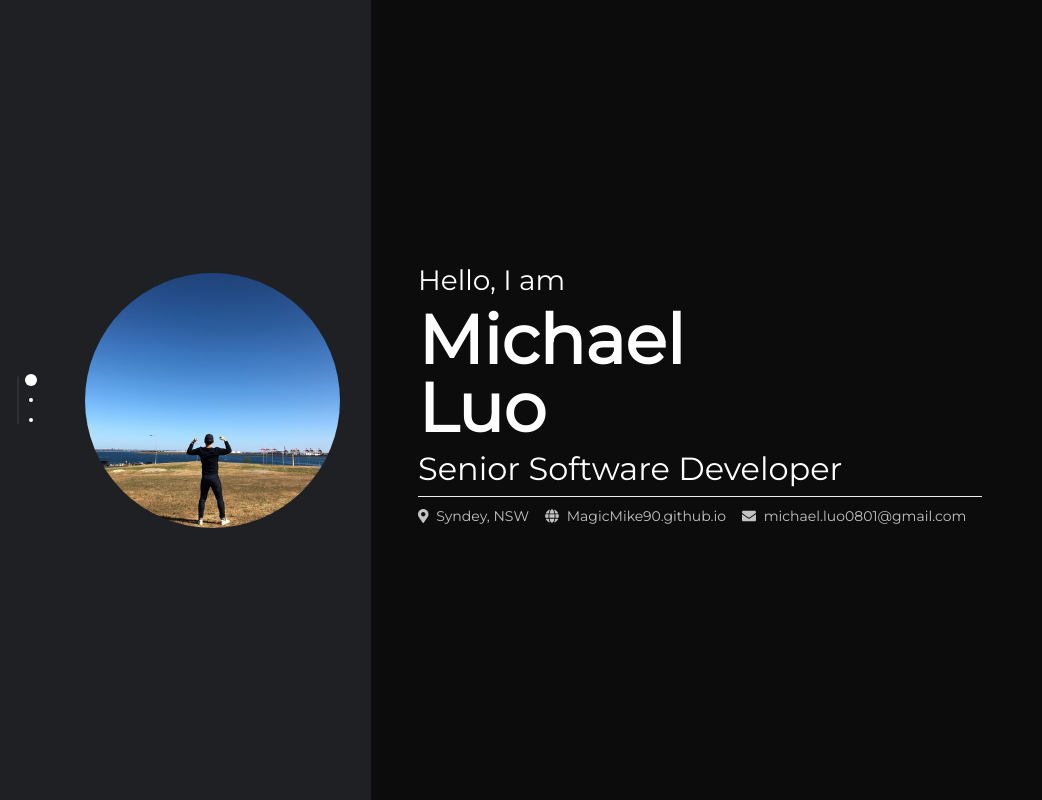
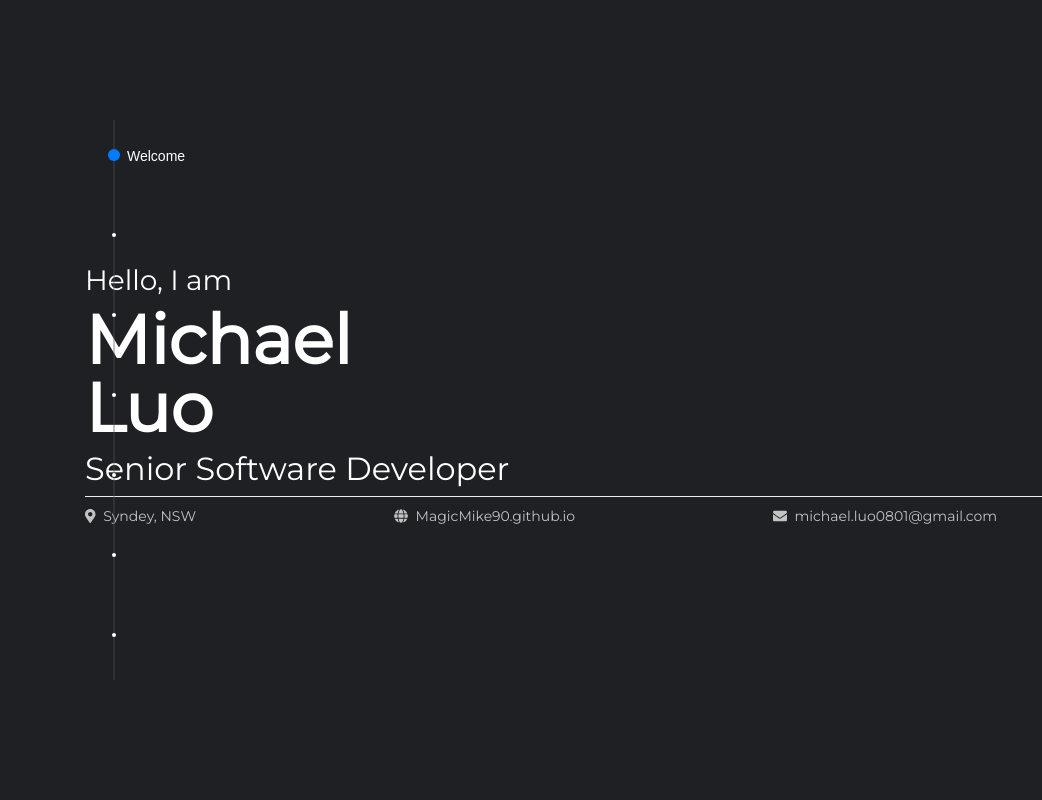
Before and after one commit to hey-mike/one-page-resume, a plain HTML site: page index.html in a window 1280 px wide. Shown: the whole page, without its empty margins (0-1042 px from the left). Drawn offline with nearby package versions, Linux system fonts and the light colour scheme.

Commit message:
fix navigation

```diff
--- a/index.html
+++ b/index.html
@@ -14,40 +14,33 @@
 
 <body>
     <div id="fullpage">
-        <div class="container h-100">
+        <div class="container">
             <section id="welcome" class="section welcome">
-                <div class="row h-100">
-                    <div class="col-md-3 col-left d-flex align-items-center">
-                        <div class="header-photo">
-                            <img class="rounded-circle avartar" src="images/avartar.png" alt="Photo">
-                        </div>
-                    </div>
-                    <div class="col-md-9 col-right d-flex align-items-center">
-                        <div class="pl-5">
+                <div>
                     <h3>Hello, I am </h3>
                     <h1>Michael
                         <br>
                         <span>Luo</span>
                     </h1>
-                            <h2 class="expart-n">Senior Software Developer</h2>
+                    <h2>Senior Software Developer</h2>
                     <ul class="nav contact-infos d-flex">
                         <li class="flex-fill">
                             <a class="nav-link pl-0" href="">
                                 <span class="icon pr-1">
-                                            <i class="fas fa-map-marker-alt"></i>
+                                    <i class="fas fa-map-marker-alt" aria-hidden="true"></i>
                                 </span>
                                 <span>Syndey, NSW</span>
                             </a>
                         </li>
-                                <li class="nav-item flex-fill">
+                        <li class="flex-fill">
                             <a class="nav-link pl-0" href="http://magicmike90.github.io/">
                                 <span class="icon pr-1">
-                                            <i class="fas fa-globe"></i>
+                                    <i class="fas fa-globe" aria-hidden="true"></i>
                                 </span>
                                 <span>MagicMike90.github.io</span>
                             </a>
                         </li>
-                                <li class="nav-item flex-fill">
+                        <li class="flex-fill">
                             <a class="nav-link pl-0" href="mailto:michael.luo0801@gmail">
                                 <span class="icon pr-1">
                                     <i class="fas fa-envelope" aria-hidden="true"></i>
@@ -57,23 +50,19 @@
                         </li>
                     </ul>
                 </div>
-                    </div>
-                </div>
             </section>
             <section id="about" class="section about">
-
                 <div class="row">
                     <div class="col-md-3 col-left">
                         <h2>About</h2>
                         <h6>A little about me</h6>
                     </div>
                     <div class="col-md-9 col-right d-flex align-items-center sec-pad">
-                        <div class="pl-5">
-                            <p>Specializing in software design and development, broad range knowledge of different technology
-                                stacks, accomplished in object-oriented programming and software development lifecycle. I
-                                am also well versed in user experience design and have proven ability to work effectively
-                                as part of a team and individually.</p>
-                        </div>
+                        <p>Specializing in software design and development, broad range knowledge of different technology stacks,
+                            accomplished in object-oriented programming and software development lifecycle. I am also well
+                            versed in user experience design and have proven ability to work effectively as part of a team
+                            and individually.</p>
+
                     </div>
                 </div>
 
@@ -90,7 +79,7 @@
                         <div class="row w-100 pl-5">
                             <div class="col-md-6">
                                 <div class="d-flex justify-content-between">
-                                    <h5 class="skill-name">JavaScript</h5>
+                                    <h6 class="skill-name">JavaScript</h6>
                                     <div class="skill-val">
                                         <span class="counter">95</span>%</div>
                                 </div>
@@ -103,7 +92,7 @@
                             </div>
                             <div class="col-md-6">
                                 <div class="d-flex justify-content-between">
-                                    <h5 class="skill-name">HTML5, CSS3</h5>
+                                    <h6 class="skill-name">HTML5, CSS3</h6>
                                     <div class="skill-val">
                                         <span class="counter">80</span>%</div>
                                 </div>
@@ -123,10 +112,10 @@
 
                 </div>
             </section>
-            <section id="experiences" class="experiences"></section>
-            <section id="portfolio" class="portfolio"></section>
-            <section id="education" class="education"></section>
-            <section id="contact" class="contact"></section>
+            <section id="experiences" class="section experiences"></section>
+            <section id="portfolio" class="section portfolio"></section>
+            <section id="education" class="section education"></section>
+            <section id="contact" class="section contact"></section>
 
         </div>
     </div>
@@ -148,7 +137,9 @@
             $('#fullpage').fullpage({
                 navigation: true,
                 navigationPosition: 'left',
-				navigationTooltips: ['First', 'Second', 'Third']
+                navigationTooltips: ['Welcome', 'About', 'Skills', 'Experiences', 'Portfolio',
+                    'Education', 'Contact'
+                ]
             });
         });
     </script>
--- a/style.css
+++ b/style.css
@@ -30,30 +30,6 @@ body {
     color: #007bff;
 }
 
-.welcome .avartar {
-    max-width: 300px;
-    width: 100%;
-}
-
-.col-right:before {
-    content: '';
-    display: block;
-    position: absolute;
-    z-index: -1;
-    left: 16px;
-    top: 0;
-    bottom: 0;
-    height: 100%;
-    width: 100vw;
-    /* background-color: #1f2024; */
-    background-color: #0c0c0c;
-}
-
-.welcome .col-left,
-.welcome .col-right {
-    height: 100vh;
-}
-
 .sec-pad {
     padding-bottom: 150px;
 }
@@ -66,11 +42,29 @@ body {
     height: 0.5rem;
 }
 
+#fp-nav.left {
+    left: 100px !important;
+}
+
+#fp-nav.left {
+    position: absolute;
+    left: 0;
+    display: -webkit-box;
+    display: -webkit-flex;
+    display: -ms-flexbox;
+    display: flex;
+    height: 100%;
+    -webkit-box-align: center;
+    -webkit-align-items: center;
+    -ms-flex-align: center;
+    align-items: center;
+}
+
 #fp-nav.left::before {
     content: "";
     position: absolute;
     top: 50%;
-    left: 0;
+    left: 13px;
     -webkit-transform: translateY(-50%);
     transform: translateY(-50%);
     width: 2px;
@@ -80,6 +74,60 @@ body {
     opacity: .35;
     z-index: 10;
 }
-#fp-nav ul li a span, .fp-slidesNav ul li a span {
+
+@media (max-width: 1180px) {
+    #fp-nav {
+        visibility: hidden;
+    }
+}
+
+#fp-nav ul {
+    position: relative;
+    display: -webkit-box;
+    display: -webkit-flex;
+    display: -ms-flexbox;
+    display: flex;
+    width: 100px;
+    height: 70%;
+    max-height: 750px;
+    -webkit-box-orient: vertical;
+    -webkit-box-direction: normal;
+    -webkit-flex-direction: column;
+    -ms-flex-direction: column;
+    flex-direction: column;
+    -webkit-justify-content: space-around;
+    -ms-flex-pack: distribute;
+    justify-content: space-around;
+    margin: 0;
+    padding: 0;
+    list-style-position: inside;
+    z-index: 10;
+}
+
+#fp-nav ul li {
+    top: -5px;
+    color: #fff;
+    font-size: 6px;
+    cursor: pointer;
+}
+
+#fp-nav ul li a span,
+.fp-slidesNav ul li a span {
     background: #fff !important;
 }
+
+#fp-nav ul li a.active span,
+.fp-slidesNav ul li a.active span {
+    background: #007bff !important;
+}
+
+#fp-nav a+.fp-tooltip {
+    transition: opacity 0.3s;
+    -webkit-transition: opacity 0.3s;
+}
+
+#fp-nav a.active+.fp-tooltip {
+    opacity: 1;
+    width: 100px;
+    top: -4px;
+}
```
Lines whose indentation alone changed are shown as unchanged.
